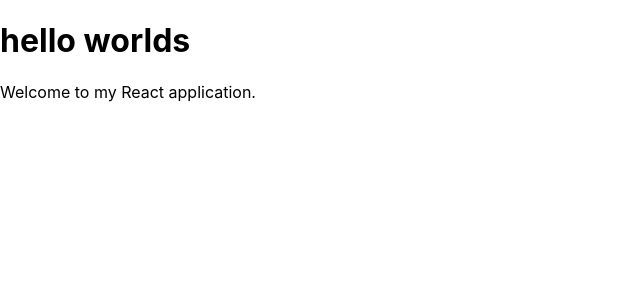
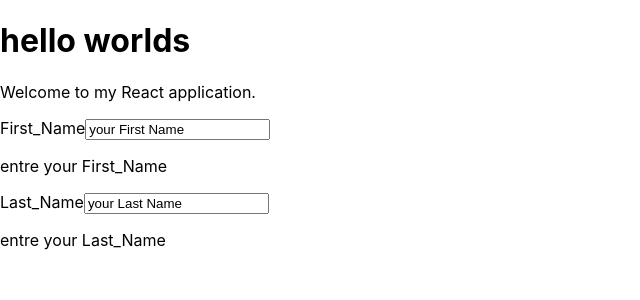
Before and after one commit to yassineboucham/React.js, a React (Create React App) app in the folder components/: page / in a window 1280 px wide. Shown: the top 300 px of the page, without its empty margins (0-640 px from the left). Built offline with nearby package versions, Linux system fonts and the light colour scheme.

Commit message:
props and children

```diff
--- a/components/src/App.js
+++ b/components/src/App.js
@@ -1,9 +1,17 @@
+import React from "react";
 import MyComponent from "./Component/MyComponent";
+import Form from "./Component/props_children";
 
 export default function App() {
   return (
     <>
       <MyComponent message="hello worlds"/>
+      <Form Label_Name="First_Name" value="your First Name">
+        entre your First_Name
+      </Form>
+      <Form Label_Name="Last_Name" value="your Last Name">
+        entre your Last_Name
+      </Form>
     </>
-  )
+  );
 }
--- /dev/null
+++ b/components/src/Component/props_children.js
@@ -0,0 +1,9 @@
+export default function Form(props) {
+    return (
+        <>
+            <label>{props.Label_Name}</label>
+            <input name={props.value} value={props.value} type="text"/><br/>
+            <p>{props.children}</p>
+        </>
+    )
+}
```
